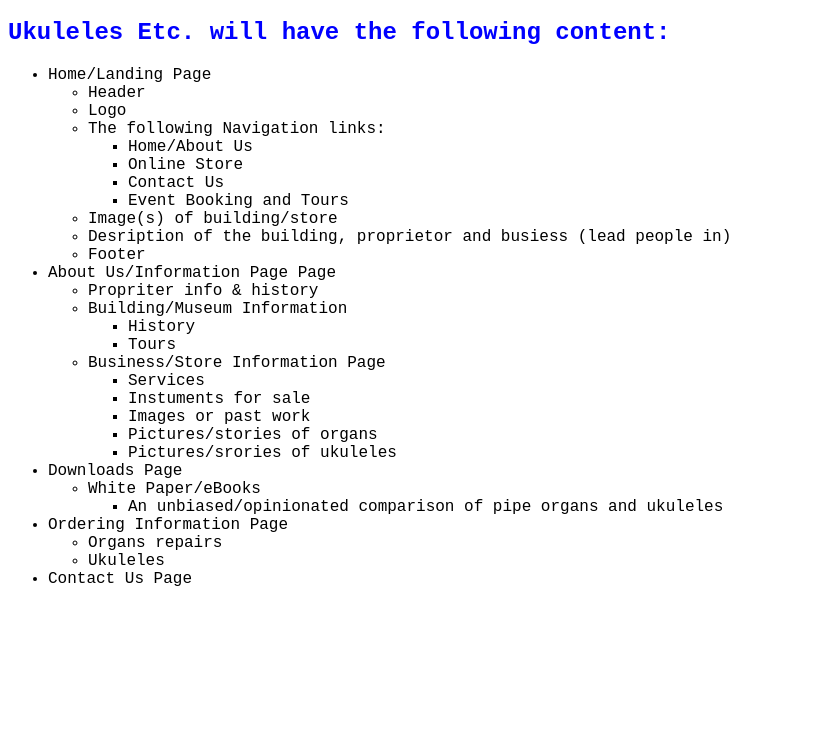
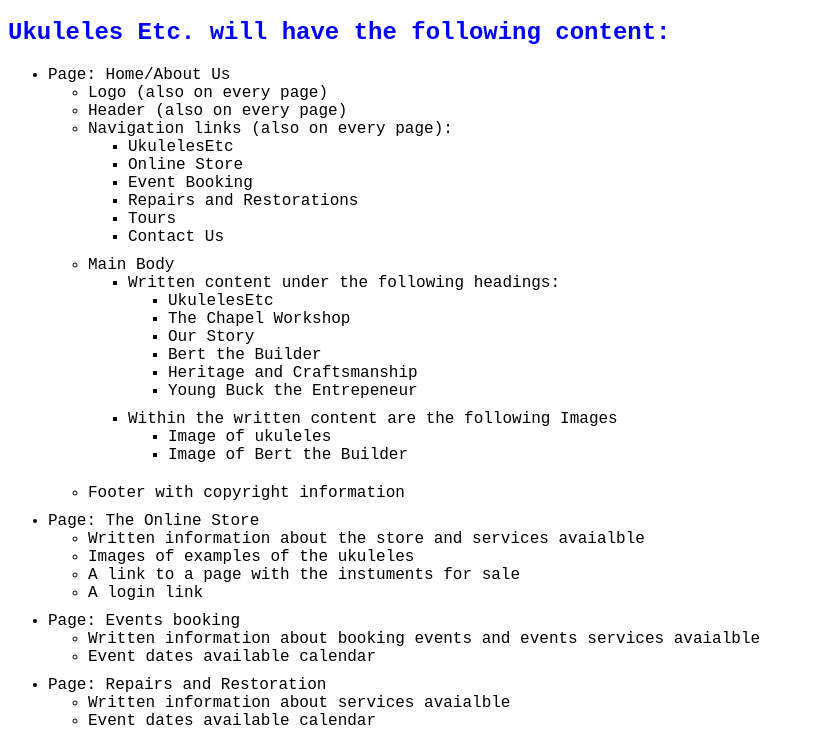
Before and after one commit to kenPortfolio/ukulelesEtc, a plain HTML site: page websiteOutline.html in a window 1280 px wide. Shown: the part 61-798 px from the top of the page, without its empty margins (0-814 px from the left). Drawn offline with Linux system fonts and the light colour scheme.

Commit message:
update outline

```diff
--- a/ukes.css
+++ b/ukes.css
@@ -23,6 +23,10 @@ font-family: 'Courier New', Courier, monospace;
 .infoPage li {
     font-family: 'Courier New', Courier, monospace;
     }
+
+.infoPage ul {
+    padding-bottom: 10px;
+}
 
 .steve  {
     padding: .5px 20px .5px 30px;
@@ -50,6 +54,7 @@ nav {
 
 nav h1 {
     color: white;
+    padding-top: 0px;
 }
 
 nav h3 {
@@ -87,3 +92,7 @@ nav li {
 .notes {
     font-family:Arial, Helvetica, sans-serif;
 }
+
+figcaption {
+    color: gray;
+}
--- a/websiteOutline.html
+++ b/websiteOutline.html
@@ -3,7 +3,7 @@
 
 <head>
     <link rel="stylesheet" href="ukes.css">
-    <title>Ukuleles Etc.</title>
+    <title>Webite Outline</title>
 </head>
 
 <body>
@@ -11,61 +11,69 @@
         <h1>Website Outline</h1>
         <h2>Ukuleles Etc. will have the following content:</h2>
         <ul>
-            <li>Home/Landing Page
+            <li>Page: Home/About Us</li>
                 <ul>
-                    <li>Header</li>
-                    <li>Logo</li>
-                    <li>The following Navigation links:
+                    <li>Logo (also on every page)</li>
+                    <li>Header (also on every page)</li>
+                    <li>Navigation links (also on every page):</li>
                         <ul>
-                            <li>Home/About Us</li>
+                            <li>UkulelesEtc</li>
                             <li>Online Store</li>
+                            <li>Event Booking</li>
+                            <li>Repairs and Restorations</li>
+                            <li>Tours</li>
                             <li>Contact Us</li>
-                            <li>Event Booking and Tours</li>
-                            <!-- <li>Rentals and Booking</li> -->
                         </ul>
-                    </li>
-                    <li>Image(s) of building/store</li>
-                    <li>Desription of the building, proprietor and busiess (lead people in)</li>
-                    <li>Footer</li>
+
+                    <li>Main Body</li>
+                        <ul>
+                            <li>Written content under the following headings:</li>
+                                <ul>
+                                    <li>UkulelesEtc</li>
+                                    <li>The Chapel Workshop</li>
+                                    <li>Our Story</li>
+                                    <li>Bert the Builder</li>
+                                    <li>Heritage and Craftsmanship</li>
+                                    <li>Young Buck the Entrepeneur</li>
+                                </ul>
+                            <li>Within the written content are the following Images</li>
+                                <ul>
+                                    <li>Image of ukuleles</li>
+                                    <li>Image of Bert the Builder</li>
+                                </ul>
+                            </ul>
+                    <li>Footer with copyright information</li>
                 </ul>
-            </li>
-            <li>About Us/Information Page Page
+            <li>Page: The Online Store</li>
                 <ul>
-                    <li>Propriter info &amp; history</li>
-                    <li>Building/Museum Information
-                        <ul>
-                            <li>History</li>
-                            <li>Tours</li>
-                        </ul>
-                    </li>
-                    <li>Business/Store Information Page
-                        <ul>
-                            <li>Services</li>
-                            <li>Instuments for sale</li>
-                            <li>Images or past work</li>
-                            <li>Pictures/stories of organs</li>
-                            <li>Pictures/srories of ukuleles</li>
-                        </ul>
-                    </li>
+                    <li>Written information about the store and services avaialble</li>
+                    <li>Images of examples of the ukuleles</li>
+                    <li>A link to a page with the instuments for sale</li>
+                    <li>A login link</li>
                 </ul>
-            </li>
-            <li>Downloads Page
+            <li>Page: Events booking</li>
                 <ul>
-                    <li>White Paper/eBooks
-                        <ul>
-                            <li>An unbiased/opinionated comparison of pipe organs and ukuleles</li>
-                        </ul>
-                    </li>
+                    <li>Written information about booking events and events services avaialble</li>
+                    <li>Event dates available calendar</li>
                 </ul>
-            </li>
-            <li>Ordering Information Page
+            <li>Page: Repairs and Restoration</li>
                 <ul>
-                    <li>Organs repairs</li>
-                    <li>Ukuleles</li>
+                    <li>Written information about services avaialble</li>
+                    <li>Event dates available calendar</li>
                 </ul>
-            </li>
-            <li>Contact Us Page</li>
-        </ul>
+            <li>Page: Repairs and Restoration</li>
+                <ul>
+                    <li>Contact information</li>
+                </ul>
+            <li>Page: Contact Us</li>
+                <ul>
+                    <li>Address & map</li>
+                    <li>Directions</li>
+                    <li>Hours of operation</li>
+                    <li>Email contact</li>
+                    <li>Phone number</li>
+                </ul>
+            </ul>
     </div>
 </body>
 
```
Also changed, not shown: index.html (+2 -0 lines), persona.html (+7 -6 lines), honolululady.png (added).
